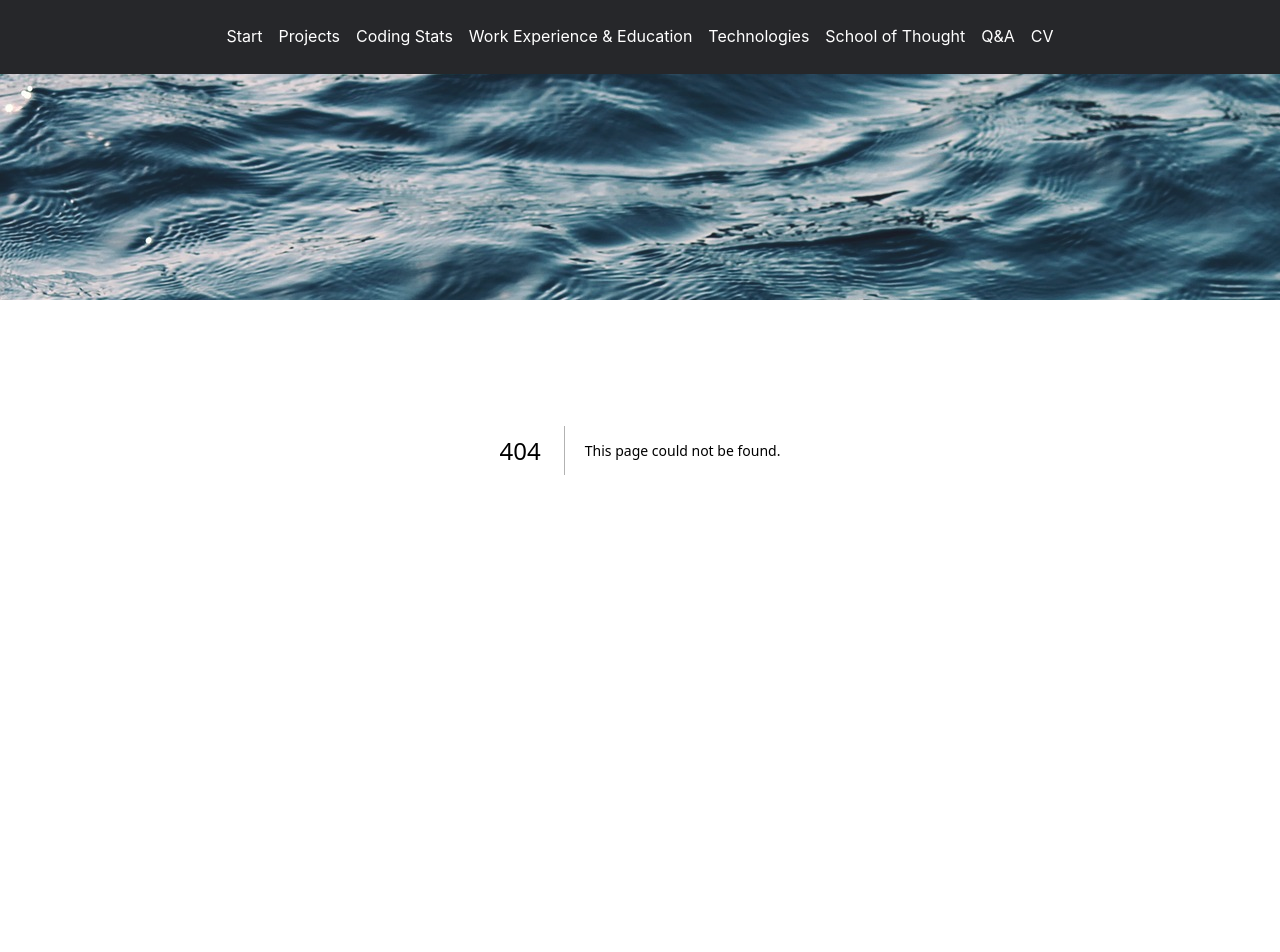
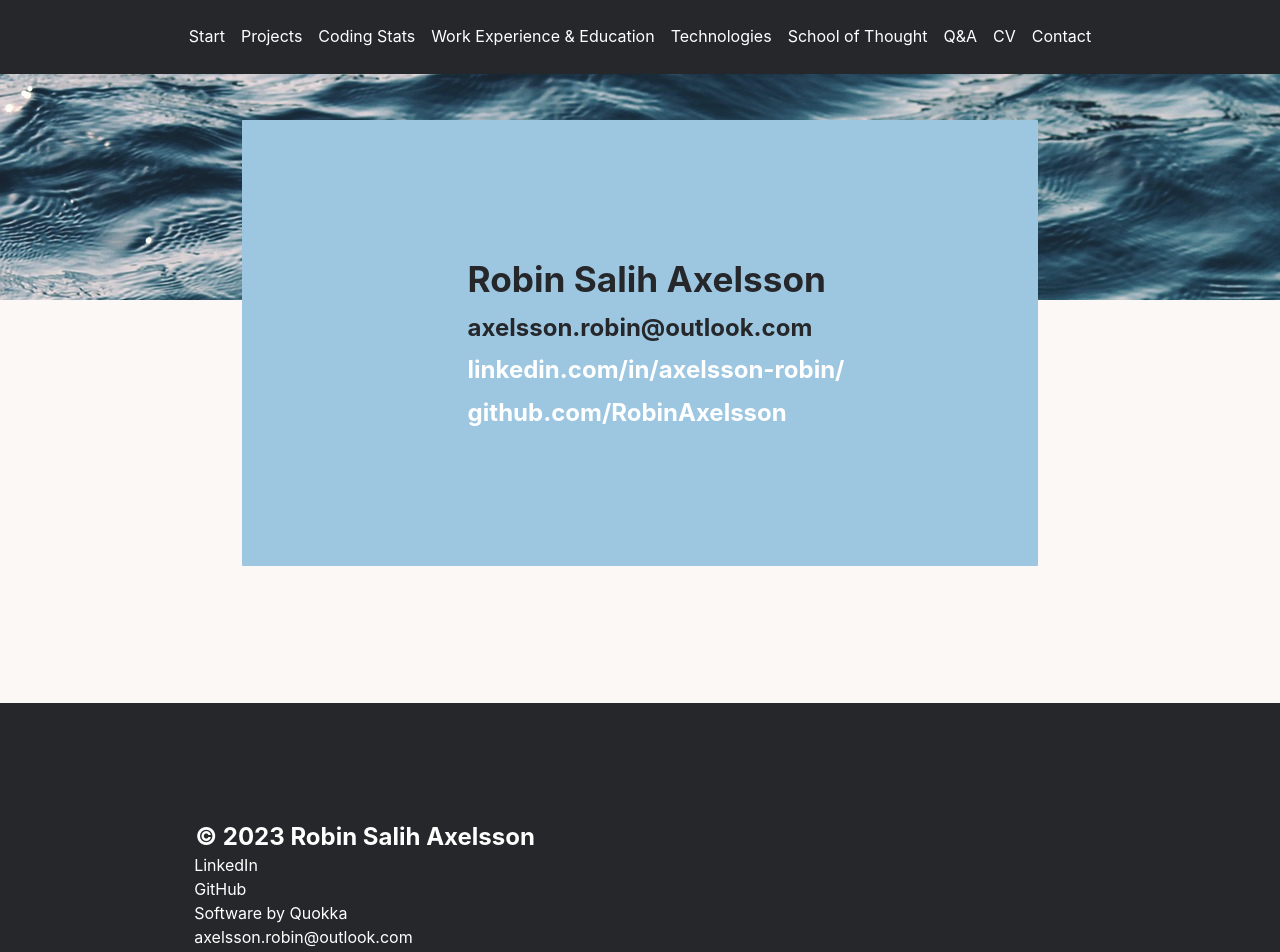
Before and after one commit to RobinAxelsson/personal-jam, a Next.js app: page /contact in a window 1280 px wide. Before the commit this address had no page. Shown: the top 952 px of the page. Built offline with nearby package versions, Linux system fonts and the light colour scheme.

Commit message:
Added contact page

```diff
--- /dev/null
+++ b/__data_records/cards.contact.md
@@ -0,0 +1,7 @@
+## Robin Salih Axelsson
+
+### axelsson.robin@outlook.com
+
+### [linkedin.com/in/axelsson-robin/](https://www.linkedin.com/in/axelsson-robin/)
+
+### [github.com/RobinAxelsson](https://github.com/RobinAxelsson)
--- a/__site_layouts/site-footer.jsx
+++ b/__site_layouts/site-footer.jsx
@@ -15,7 +15,7 @@ export const SiteFooter = () => {
           <a href="https://www.quokka.se/">Software by Quokka</a>
         </li>
         <li className="site-footer__item site-footer__item--email">
-          <span className="accent-word">robin.axelsson@quokka.se</span>
+          <span className="accent-word">axelsson.robin@outlook.com</span>
         </li>
       </ul>
     </footer>
--- a/__site_layouts/site-header.jsx
+++ b/__site_layouts/site-header.jsx
@@ -18,7 +18,8 @@ const navLinks = [
   "Technologies;/tech",
   "School of Thought;/school-of-thought",
   "Q&A;/qa",
-  "CV;https://drive.google.com/file/d/1T6D66JRzcRjqYrN8KlE58GevxIs82P4g/view?usp=share_link"
+  "CV;https://drive.google.com/file/d/1T6D66JRzcRjqYrN8KlE58GevxIs82P4g/view?usp=share_link",
+  "Contact;/contact"
 ].map(x => {
   const split = x.split(';');
   if(split.length !== 2) throw new Error("Should be two, got: " + split)
--- /dev/null
+++ b/pages/contact.js
@@ -0,0 +1,17 @@
+import { getMarkdownContent } from "../__data_access/resume-repository";
+import MarkdownCard from "../__site_components/markdown-card";
+export async function getStaticProps() {
+  return {
+    props: {
+      contactMarkdown: getMarkdownContent("__data_records/cards.contact.md"),
+    },
+  };
+}
+
+export default function ContactPage({ contactMarkdown }) {
+  return (
+    <div className="card-collection">
+      <MarkdownCard markdownContent={contactMarkdown} />
+    </div>
+  );
+}
```
Also changed, not shown: __data_records/cards.qa.md (+3 -1 lines).
